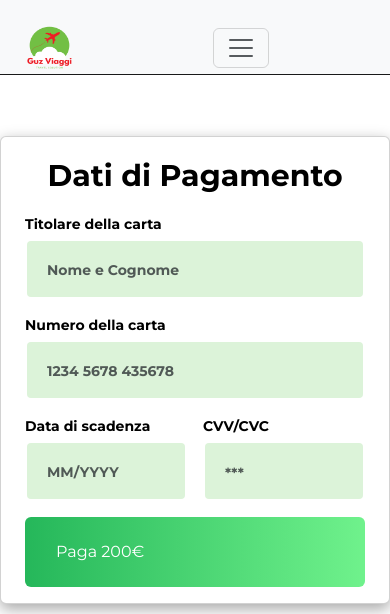
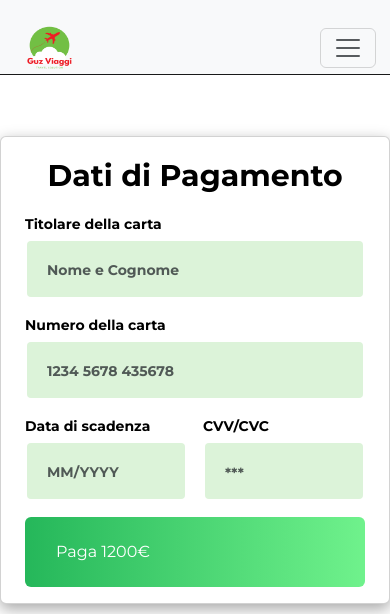
Before and after one commit to Gust4voo/CapstoneFinale-Front-end, an Angular app: page /pagamento in a window 390 px wide. Shown: the top 614 px of the page. Built offline with nearby package versions, Linux system fonts and the light colour scheme; no server answers.

Commit message:
aggiornamento

```diff
--- a/src/app/navbar/navbar.component.scss
+++ b/src/app/navbar/navbar.component.scss
@@ -97,3 +97,9 @@ nav {
     cursor: auto;
     color: grey;
    }
+
+   @media screen and (min-width: 320px) and (max-width: 480px) {
+    .navbar-toggler{
+        margin-left: 215px;
+       }
+}
--- a/src/app/pagamento/pagamento.component.html
+++ b/src/app/pagamento/pagamento.component.html
@@ -45,7 +45,7 @@
                 </div>
                 <div class="col-12">
                     <div class="btn btn-primary mb-3" (click)="processPayment()">
-                        <span class="ps-3">Paga 200€</span>
+                        <span class="ps-3">Paga 1200€</span>
                         <span class="fas fa-arrow-right"></span>
                     </div>
                 </div>
```
